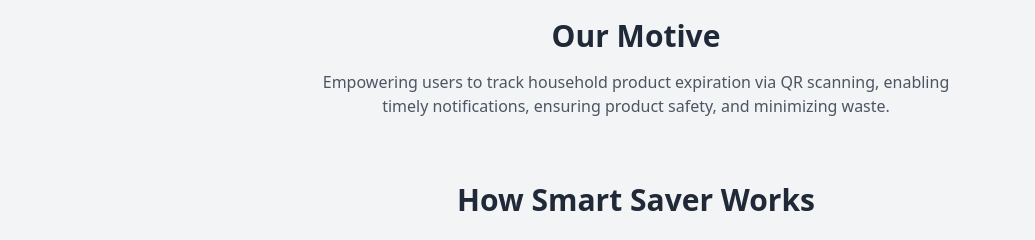
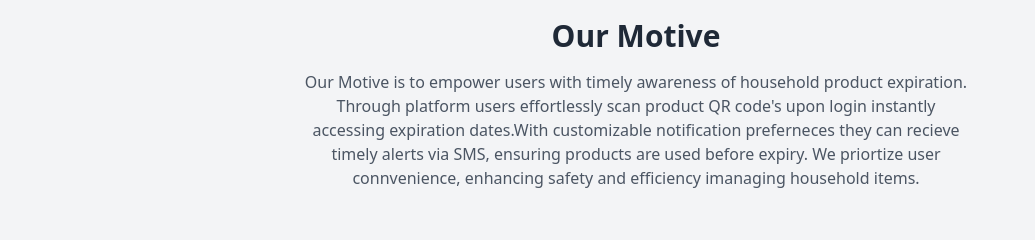
Before and after one commit to usha-madithati/esmart.github.io, a React (Create React App) app: page / in a window 1280 px wide. Shown: the part 506-746 px from the top of the page, without its empty margins (4-1039 px from the left). Built offline with nearby package versions, Linux system fonts and the light colour scheme.

Commit message:
more service added

```diff
--- a/src/App.js
+++ b/src/App.js
@@ -27,7 +27,7 @@
           path="/user/notifications"
           element={<NotificationSettings></NotificationSettings>}
         ></Route>
-        <Route path="/about" element={<Home></Home>}></Route>
+        {/* <Route path="/#about" element={<Home></Home>}></Route> */}
         <Route path="/user/review" element={<Review></Review>}></Route>
       </Routes>
     </>
--- a/src/components/Navbar.js
+++ b/src/components/Navbar.js
@@ -19,7 +19,7 @@
         </Link>
         <Link
           className="text-lg font-semibold hover:text-green-600"
-          to="/about"
+          to="/#about-us"
         >
           ABOUT
         </Link>
--- a/src/pages/Home.js
+++ b/src/pages/Home.js
@@ -1,9 +1,19 @@
-import React from "react";
+import React, { useEffect, useRef } from 'react';
 import Navbar from "../components/Navbar";
 import { Link } from "react-router-dom";
 import Footer from "../components/Footer";
+import { useLocation } from 'react-router-dom';
 
 const Home = () => {
+  const aboutUsRef = useRef(null);
+  const location = useLocation();
+
+  useEffect(() => {
+    if (location.hash === '#about-us') {
+      aboutUsRef.current.scrollIntoView({ behavior: 'smooth' });
+    }
+  }, [location]);
+
   return (
     <>
       <Navbar />
@@ -31,13 +41,11 @@
               Our Motive
             </h2>
             <p className="text-gray-600 mt-4 text-center max-w-2xl mx-auto">
-              Empowering users to track household product expiration via QR
-              scanning, enabling timely notifications, ensuring product safety,
-              and minimizing waste.
+              Our Motive is to empower users with timely awareness of household product expiration. Through platform users effortlessly scan product QR code's upon login instantly accessing expiration dates.With customizable notification preferneces they can recieve timely alerts via SMS, ensuring products are used before expiry. We priortize user connvenience, enhancing safety and efficiency imanaging household items.
             </p>
           </section>
 
-          <section className="mt-16">
+          <section className="mt-16" id="about-us" ref={aboutUsRef}>
             <h2 className="text-3xl font-semibold text-gray-800 text-center">
               How Smart Saver Works
             </h2>
```
